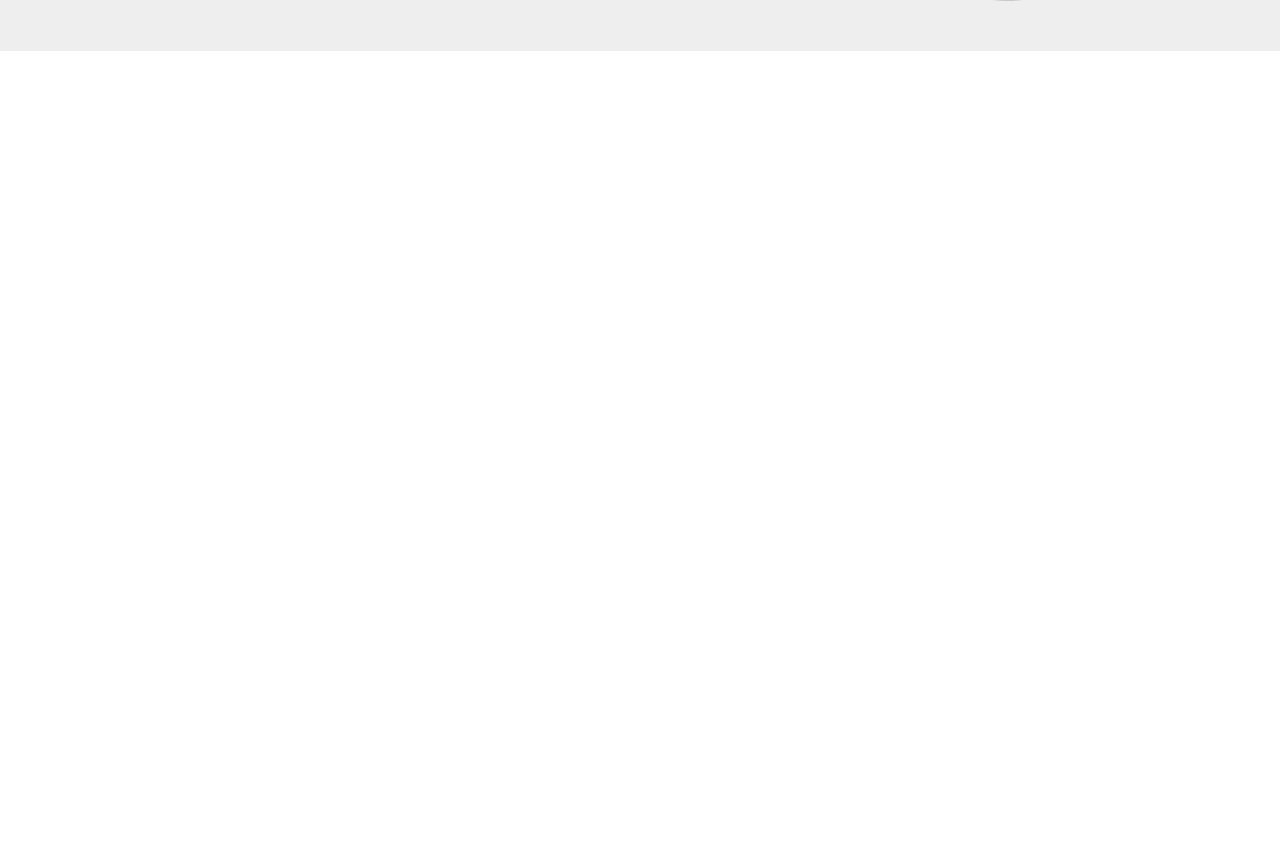
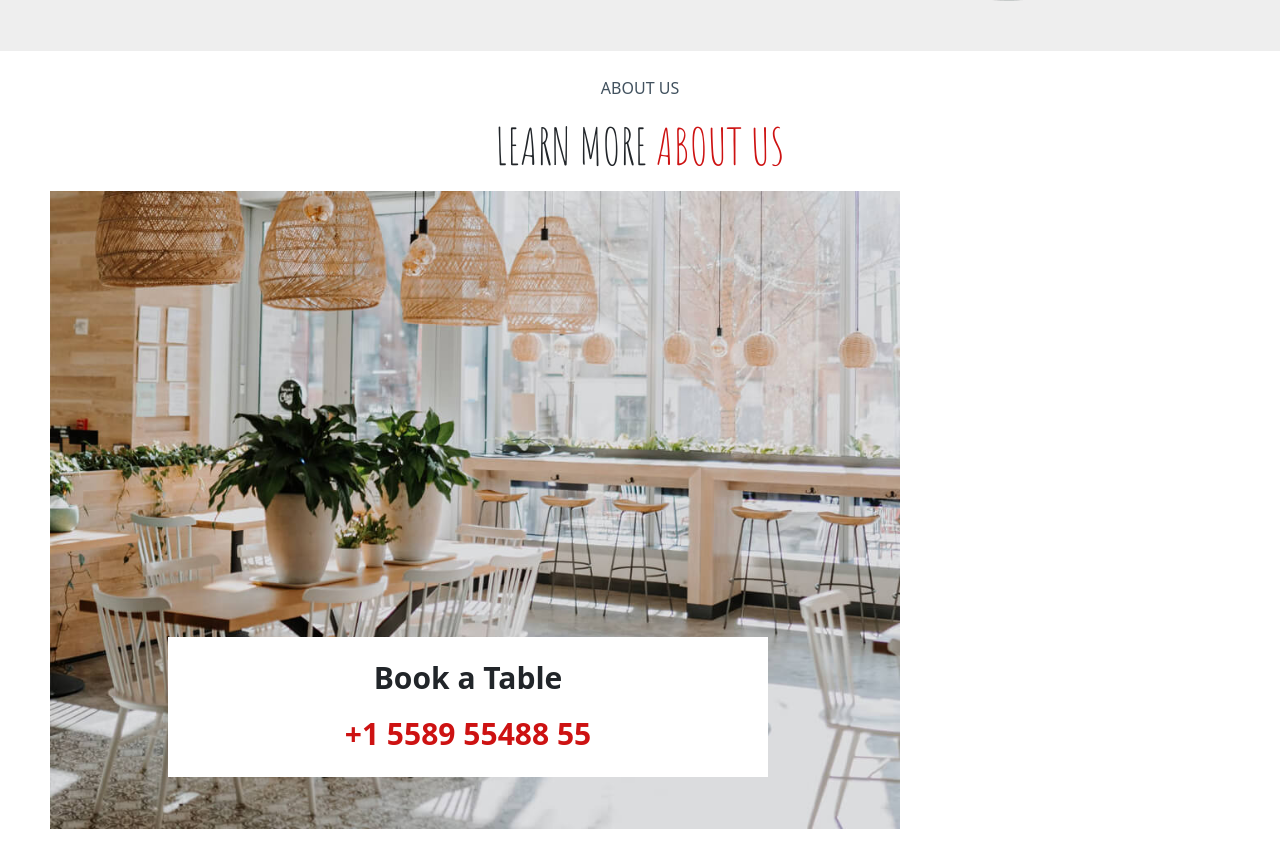
Before and after one commit to dakhamme474/amine_dakhamme_lionsresto_final, a website: page index.html in a window 1280 px wide. Shown: the part 584-1428 px from the top of the page. Before the commit the page ends 800 px from the top, so only its background shows below. Drawn offline with nearby package versions, Linux system fonts and the light colour scheme.

Commit message:
section2 part1

```diff
--- a/index.html
+++ b/index.html
@@ -64,6 +64,21 @@
         </div>
     </section>
 
+    <section class="section-2">
+        <p class="para-2">ABOUT US</p>
+        <div class="about-us"><h1>LEARN MORE <span>ABOUT US</span></h1></div>
+        <div class="about-all">
+            <div class="pic-about"><img src="./public/img/about.jpg" alt="">
+            <div class="num-about"><p>Book a Table</p>
+            <h4>+1 5589 55488 55</h4>
+            </div>
+            </div>
+            <div></div>
+            <div></div>
+        </div>
+
+    </section>
+
     <script src="./node_modules/bootstrap/dist/js/bootstrap.bundle.js"></script>
 </body>
 
--- a/src/sass/_fonts.scss
+++ b/src/sass/_fonts.scss
@@ -1,4 +1,8 @@
 @font-face {
-    font-family: amatic_font;
+    font-family:amatic_font ;
     src: url(../../public/font/AmaticSC-Bold.ttf);
 }
+@font-face {
+    font-family:amatic_font_not_bold ;
+    src: url(../../public/font/AmaticSC-Regular.ttf);
+}
--- a/src/sass/_variable.scss
+++ b/src/sass/_variable.scss
@@ -11,6 +11,7 @@ $custom-colors : (
     "rouge" : $red ,
     "noir" : $darken ,
     "grie" : $gray ,
+    "p-grie" : $texto-grie ,
 );
 
 //! merg
--- a/src/sass/modules/_allmodules.scss
+++ b/src/sass/modules/_allmodules.scss
@@ -1,5 +1,6 @@
 @import "./page-1/header";
 @import "./page-1/section1.scss";
+@import "./page-1/section2";
 @import "./page-1/footer";
 @import "./page-2/section-1";
 @import "./page-2/section-2";
--- /dev/null
+++ b/src/sass/modules/page-1/_section2.scss
@@ -0,0 +1,52 @@
+.para-2{
+    margin-top: 25px;
+    text-align: center;
+    color: $texto-grie;
+}
+.about-us{
+    h1{
+        font-family: amatic_font_not_bold;
+        font-size: 50px;
+        text-align: center;
+    }
+    span{
+        color: $red;
+    }
+}
+
+.pic-about{
+    position: relative;
+    margin: 15px 50px;
+    img{
+        width: 850px;
+
+
+    }
+}
+.num-about{
+    position: absolute;
+    background-color: white;
+    width: 600px;
+    height: 140px;
+    top: 70%;
+    left: 10%;
+    display: flex;
+    flex-direction: column;
+    justify-content: center;
+
+    p{
+        font-size: 30px;
+        font-weight: bold;
+        text-align: center;
+    }
+    h4{
+        color: $red;
+        font-size: 30px;
+        font-weight: bold;
+        text-align: center;
+    }
+}
+
+// .about-all{
+
+// }
```
Also changed, not shown: public/css/app.css, public/font/AmaticSC-Regular.ttf (added), public/img/about.jpg (added), src/sass/modules/page-1/_section1.scss (renamed from src/sass/modules/page-1/section1.scss), 1 other file.
